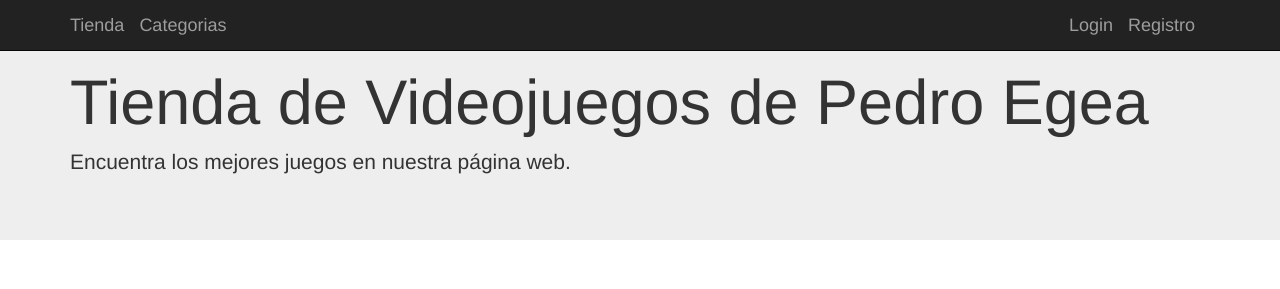
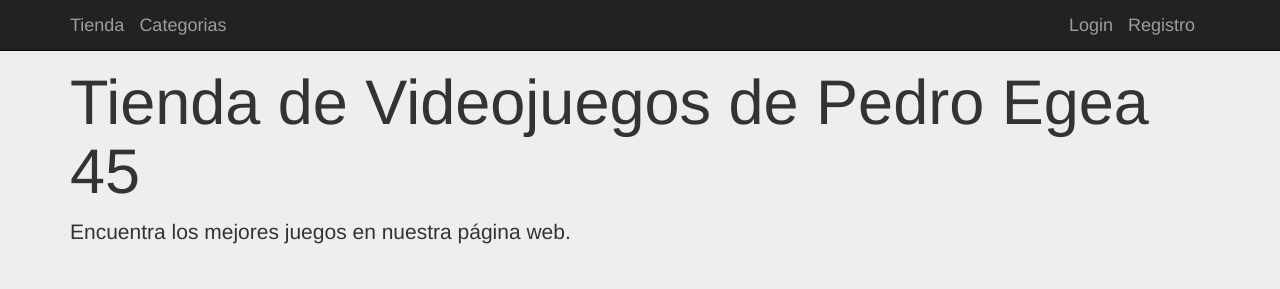
Before and after one commit to pederysky/tfg-flask-devops, a Flask app: page / in a window 1280 px wide. Shown: the top 289 px of the page. Run offline with Flask 2, Linux system fonts and the light colour scheme; data comes from the database, SQL or seed files in the repository; some libraries are stand-ins or nearby versions.

Commit message:
Update base.html

```diff
--- a/aplicacion/templates/base.html
+++ b/aplicacion/templates/base.html
@@ -31,7 +31,7 @@
     <!-- Main jumbotron for a primary marketing message or call to action -->
     <div class="jumbotron">
       <div class="container">
-        <h1>Tienda de Videojuegos de Pedro Egea</h1>
+        <h1>Tienda de Videojuegos de Pedro Egea 45</h1>
         <p>Encuentra los mejores juegos en nuestra página web. </p>
 
       </div>
```
